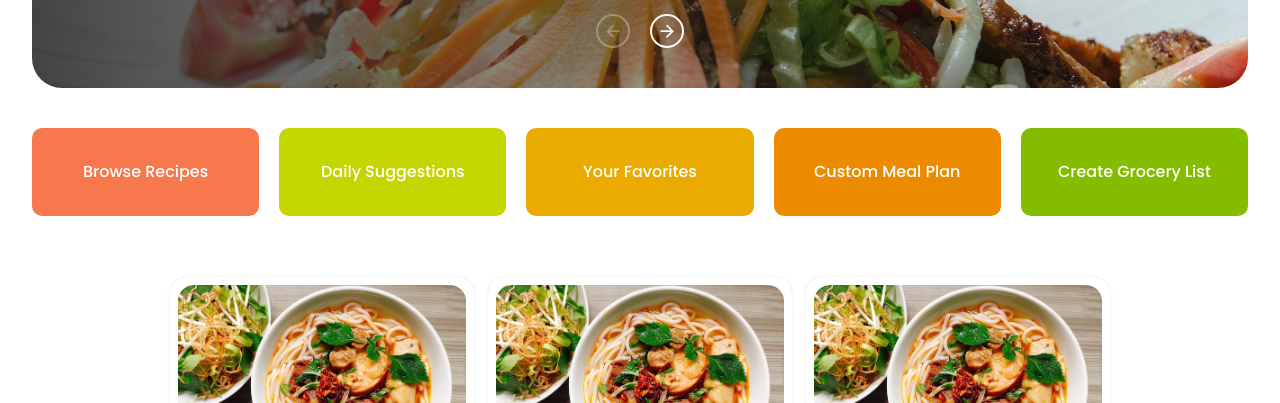
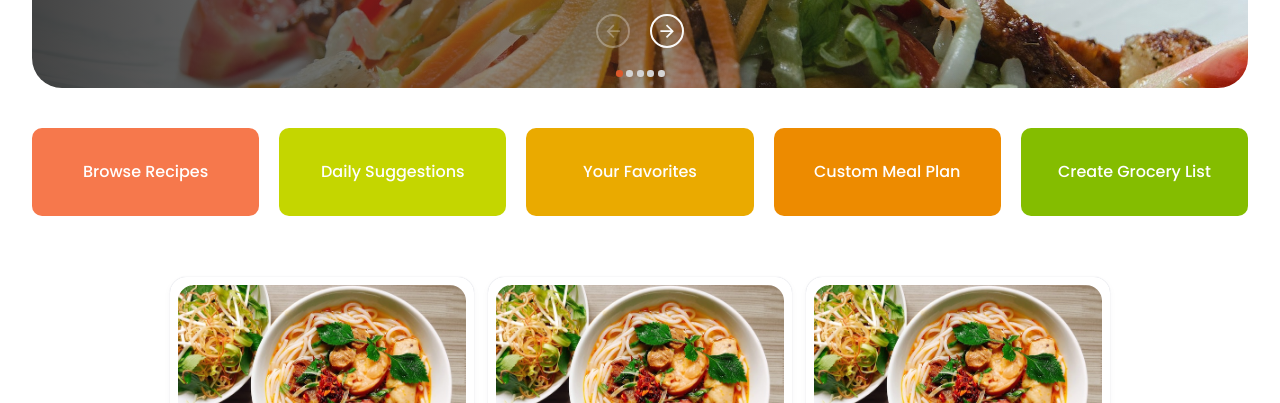
Before and after one commit to RimaSem/cook-pal, a React (Vite) app: page / in a window 1280 px wide. Shown: the part 397-800 px from the top of the page. Built offline with nearby package versions, Linux system fonts and the light colour scheme.

Commit message:
Add dots to slider

```diff
--- a/src/components/slider/CarouselSlider.tsx
+++ b/src/components/slider/CarouselSlider.tsx
@@ -64,8 +64,6 @@ const CarouselSlider: React.FC<PropType> = (props) => {
           <PrevButton onClick={scrollPrev} enabled={prevBtnEnabled} />
           <NextButton onClick={scrollNext} enabled={nextBtnEnabled} />
         </div>
-      </div>
-
         <div className="embla__dots">
           {scrollSnaps.map((_, index) => (
             <DotButton
@@ -75,6 +73,7 @@ const CarouselSlider: React.FC<PropType> = (props) => {
             />
           ))}
         </div>
+      </div>
     </>
   );
 };
--- a/src/components/slider/carousel.css
+++ b/src/components/slider/carousel.css
@@ -2,13 +2,14 @@
   --slide-spacing: 1rem;
   --slide-size: 100%;
   --slide-height: 19rem;
+  --default-dot-color: #d4d4d4;
   --background-site: rgb(249, 249, 249);
   --brand-primary: rgb(47, 112, 193);
   --brand-secondary: rgb(116, 97, 195);
+  position: relative;
   display: flex;
   justify-content: center;
   align-items: center;
-  position: relative;
   max-width: 100vw;
 }
 
@@ -31,70 +32,65 @@
 .embla__dot,
 .embla__button {
   -webkit-appearance: none;
+  display: inline-flex;
+  border: 0;
+  margin: 0;
+  padding: 0;
   background-color: transparent;
+  cursor: pointer;
   touch-action: manipulation;
-  display: inline-flex;
   text-decoration: none;
-  cursor: pointer;
-  border: 0;
-  padding: 0;
-  margin: 0;
 }
 
 .embla__dots {
   z-index: 1;
-  bottom: 1.2rem;
   position: absolute;
-  left: 0;
-  right: 0;
+  bottom: 3.2rem;
   display: flex;
   justify-content: center;
   align-items: center;
 }
 
 .embla__dot {
-  width: 3rem;
-  height: 3rem;
   display: flex;
   align-items: center;
-  margin-right: 0.75rem;
-  margin-left: 0.75rem;
+  margin-right: 1.75px;
+  margin-left: 1.75px;
+  border-radius: 50%;
+  width: 7px;
+  height: 7px;
 }
 
 .embla__dot:after {
-  background: var(--background-site);
   border-radius: 0.2rem;
   width: 100%;
-  height: 0.3rem;
+  height: 7px;
+  background: var(--default-dot-color);
   content: "";
 }
 
 .embla__dot--selected:after {
-  background: linear-gradient(
-    45deg,
-    var(--brand-primary),
-    var(--brand-secondary)
-  );
+  background-color: var(--color-accent-orange);
 }
 
 .button_container {
   position: absolute;
+  bottom: 5em;
   display: flex;
   gap: 1.25em;
-  bottom: 5em;
 }
 
 .embla__button {
   z-index: 1;
-  color: var(--background-site);
   display: flex;
   align-items: center;
   justify-content: center;
-  cursor: pointer;
   border: 2px solid var(--background-site);
   border-radius: 50%;
   width: 2.125rem;
   height: 2.125rem;
+  cursor: pointer;
+  color: var(--background-site);
 }
 
 .embla__button:disabled {
@@ -103,10 +99,14 @@
 
 @media screen and (max-width: 865px) {
   .button_container {
-    bottom: 1.7em;
+    bottom: 2.2em;
   }
 
   .embla__button--next {
     right: 40%;
   }
+
+  .embla__dots {
+    bottom: 0.5rem;
+  }
 }
```
Lines whose indentation alone changed are shown as unchanged.
